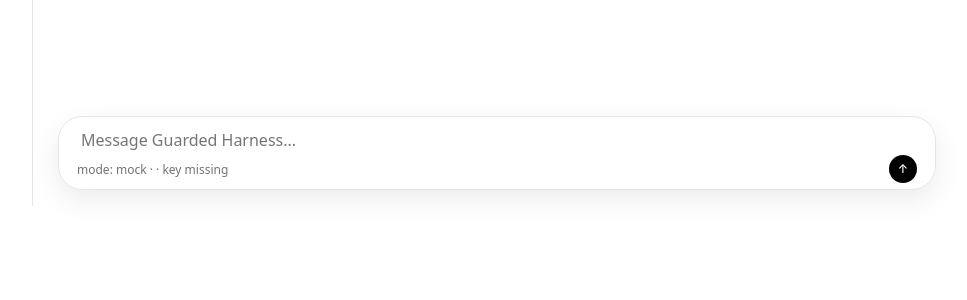
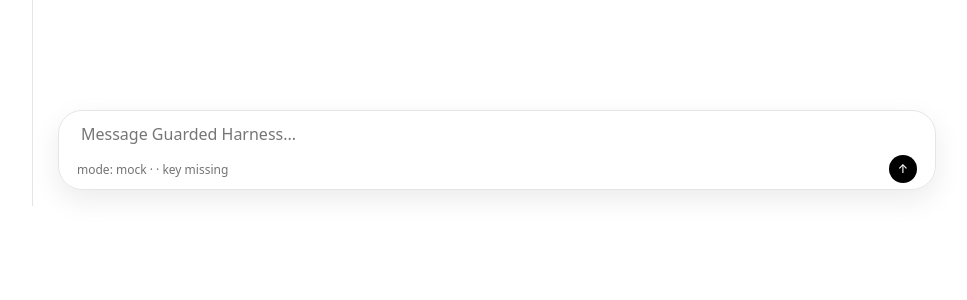
Before and after one commit to ZClucky-123/Harness, a FastAPI app: page / in a window 1280 px wide. Shown: the part 594-894 px from the top of the page, without its empty margins (287-1254 px from the left). Run offline with FastAPI, Linux system fonts and the light colour scheme; some libraries are stand-ins or nearby versions.

Commit message:
fix: settle textarea min-height at 36px

```diff
--- a/src/guarded_harness/web/static/styles.css
+++ b/src/guarded_harness/web/static/styles.css
@@ -68,7 +68,7 @@ p { color: #737373; line-height: 1.5; }
 .approval-actions form { margin: 0; }
 label { display: block; margin: 14px 0 6px; font-weight: 500; color: #000; }
 input[type="text"], input:not([type]), input[type="password"], textarea { box-sizing: border-box; width: 100%; border: 1px solid #e5e5e5; border-radius: 9999px; padding: 10px 16px; background: #fff; color: #000; font: inherit; }
-textarea { min-height: 28px; max-height: 180px; border-radius: 22px; resize: none; overflow-y: auto; }
+textarea { min-height: 36px; max-height: 180px; border-radius: 22px; resize: none; overflow-y: auto; }
 button, .button-primary { border: 0; border-radius: 9999px; background: #000; color: #fff; padding: 10px 20px; font: inherit; font-weight: 500; cursor: pointer; text-decoration: none; }
 button.deny { background: #fff; color: #991b1b; border: 1px solid #fecaca; }
 pre { overflow-x: auto; white-space: pre-wrap; border-radius: 12px; background: #fafafa; padding: 16px; color: #000; }
```
Also changed, not shown: tests/integration/test_web.py (+1 -1 lines).
